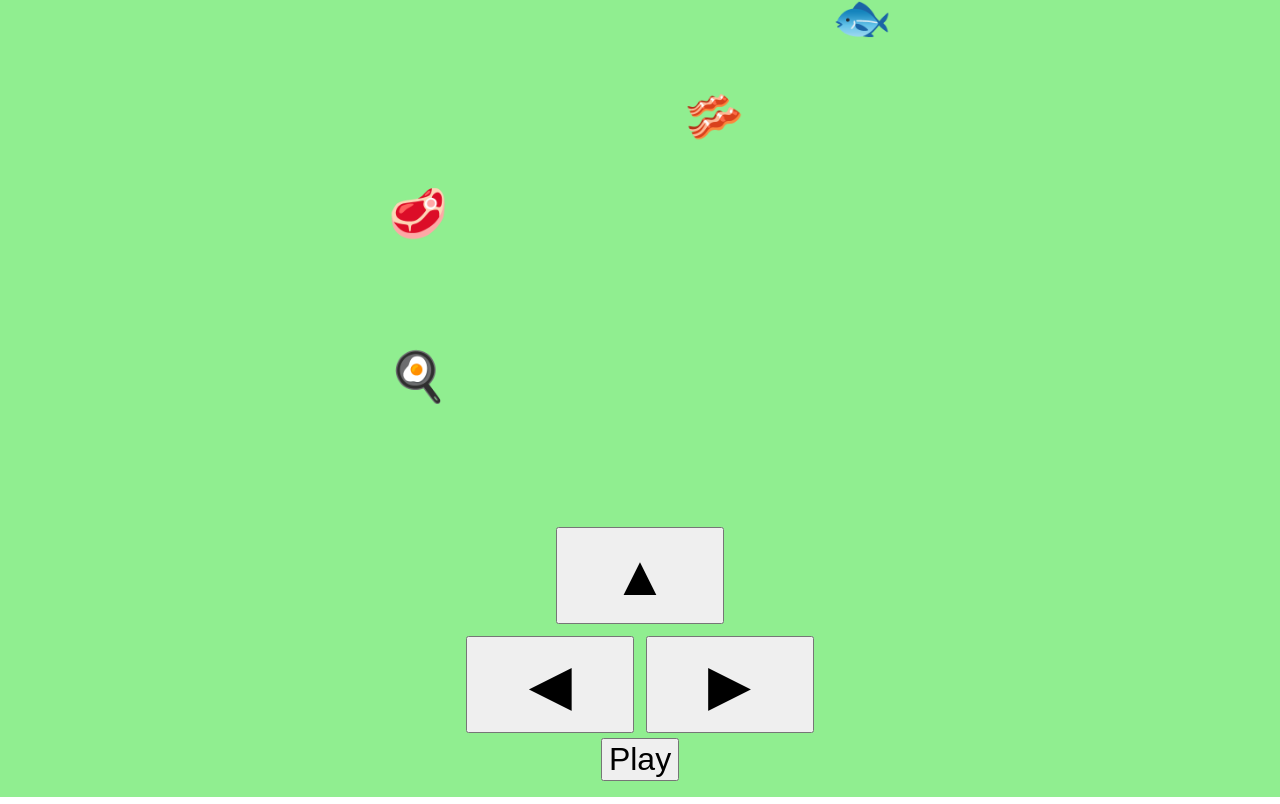
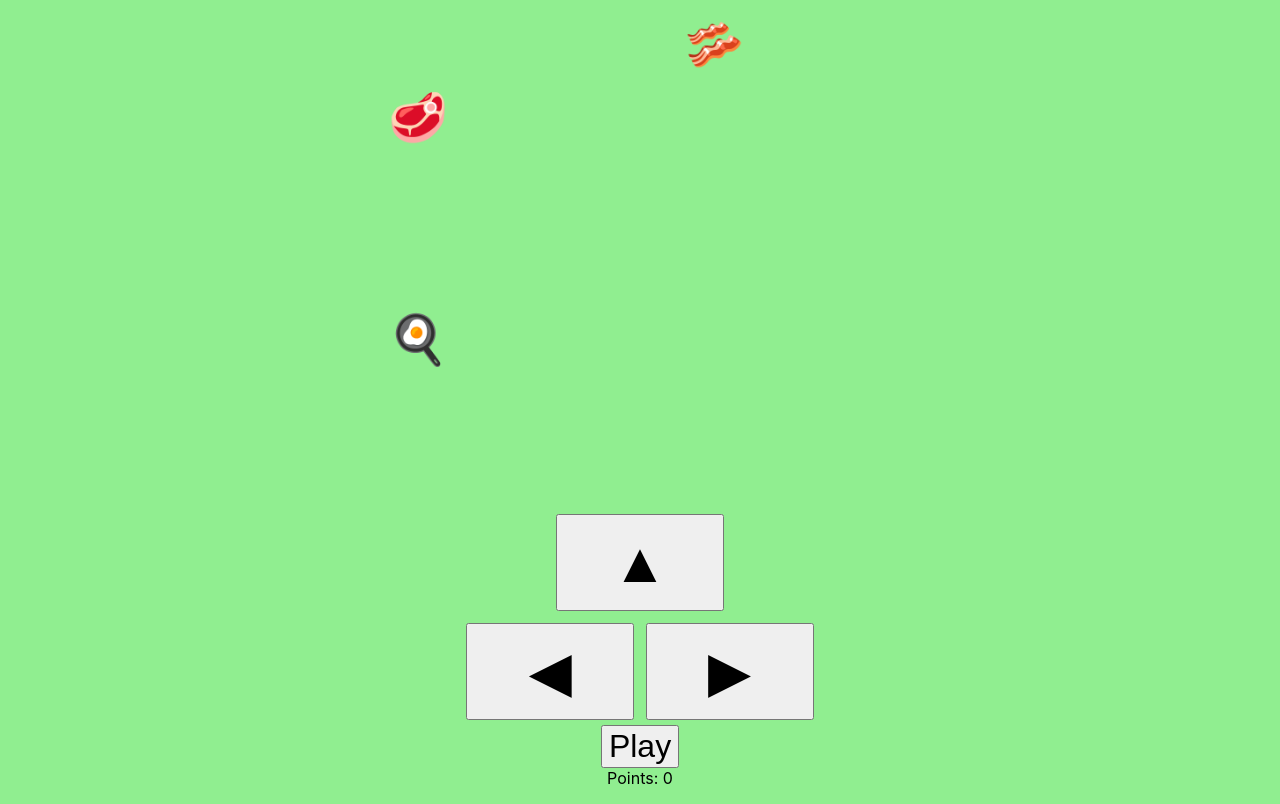
Before and after one commit to apfelsinecode/game-and-react, a React (Create React App) app in the folder game-and-react/: page / in a window 1280 px wide. Shown: the part 247-1051 px from the top of the page. Built offline with nearby package versions, Linux system fonts and the light colour scheme.

Commit message:
all rows are fixed height

```diff
--- a/game-and-react/package.json
+++ b/game-and-react/package.json
@@ -44,6 +44,7 @@
     ]
   },
   "devDependencies": {
-    "gh-pages": "^4.0.0"
+    "gh-pages": "^4.0.0",
+    "@babel/plugin-proposal-private-property-in-object": "^7.21.11"
   }
 }
--- a/game-and-react/src/App.css
+++ b/game-and-react/src/App.css
@@ -15,7 +15,7 @@
 }
 
 .GameTable .Air {
-  height: 2em;
+  height: 1.5em;
   vertical-align: bottom;
 }
 
--- a/game-and-react/src/Chef.tsx
+++ b/game-and-react/src/Chef.tsx
@@ -18,6 +18,8 @@ function Chef(/*props: ChefProps*/) {
 
     const food = ['🥩', '🥦', '🥓', '🐟']; // food for the pans (defines width)
     const height = 4; // how high the food can be thrown (height above pan)
+
+    const [points, setPoints] = useState(0);
 
     const [panPosition, setPanPosition] = useState(0);
 
@@ -93,6 +95,7 @@ function Chef(/*props: ChefProps*/) {
         if (foodPos0 === -1 && panPosition === 0 && panLifted) {
             setFoodDir0("up");
             setFoodPos0(0);
+            setPoints(old => old + 1);
         }
     }, [foodPos0, panPosition, panLifted]);
 
@@ -100,6 +103,7 @@ function Chef(/*props: ChefProps*/) {
         if (foodPos1 === -1 && panPosition === 1 && panLifted) {
             setFoodDir1("up");
             setFoodPos1(0);
+            setPoints(old => old + 1);
         }
     }, [foodPos1, panPosition, panLifted]);
 
@@ -107,6 +111,7 @@ function Chef(/*props: ChefProps*/) {
         if (foodPos2 === -1 && panPosition === 2 && panLifted) {
             setFoodDir2("up");
             setFoodPos2(0);
+            setPoints(old => old + 1);
         }
     }, [foodPos2, panPosition, panLifted]);
 
@@ -114,6 +119,7 @@ function Chef(/*props: ChefProps*/) {
         if (foodPos3 === -1 && panPosition === 3 && panLifted) {
             setFoodDir3("up");
             setFoodPos3(0);
+            setPoints(old => old + 1);
         }
     }, [foodPos3, panPosition, panLifted]);
 
@@ -287,12 +293,12 @@ function Chef(/*props: ChefProps*/) {
                             </td>
                         </tr>
                     ))}
-                    <tr>
+                    <tr className="Air">
                         {food.map((elem, index) => (
                             <td key={index}>{panPosition === index && panLifted ? "🍳" : ""}</td>
                         ))}
                     </tr>
-                    <tr>
+                    <tr className="Air">
                         <td className={foodDir0 === "down" ? "rotate" : ""}>
                                 {foodPos0 === -1 ? food[0] : ""}
                             </td>
@@ -306,12 +312,12 @@ function Chef(/*props: ChefProps*/) {
                                 {foodPos3 === -1 ? food[3] : ""}
                             </td>
                     </tr>
-                    <tr>
+                    <tr className="Air">
                         {food.map((elem, index) => (
                             <td key={index}>{panPosition === index && !panLifted ? "🍳" : ""}</td>
                         ))}
                     </tr>
-                    <tr>
+                    <tr className="Air">
                         <td className={foodDir0 === "down" ? "rotate" : ""}>
                                 {foodPos0 === -2 ? food[0] : ""}
                             </td>
@@ -338,6 +344,9 @@ function Chef(/*props: ChefProps*/) {
 
                 <button onClick={onPlayPause}>{running ? "Pause" : "Play"}</button>
             </div>
+            <div className="PointDisplay">
+                <span>Points: {points}</span>
+            </div>
         </div>
     )
 }
```
